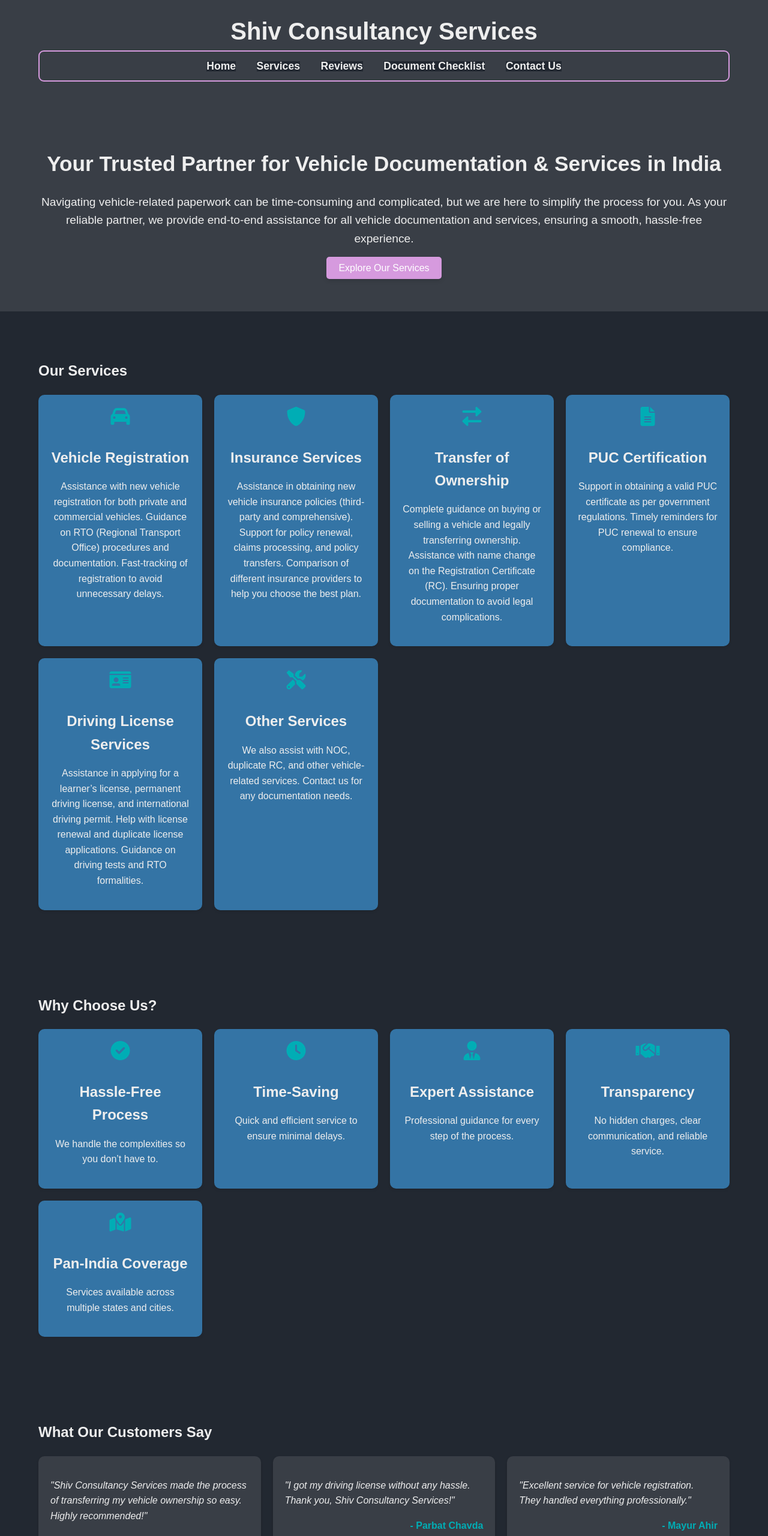
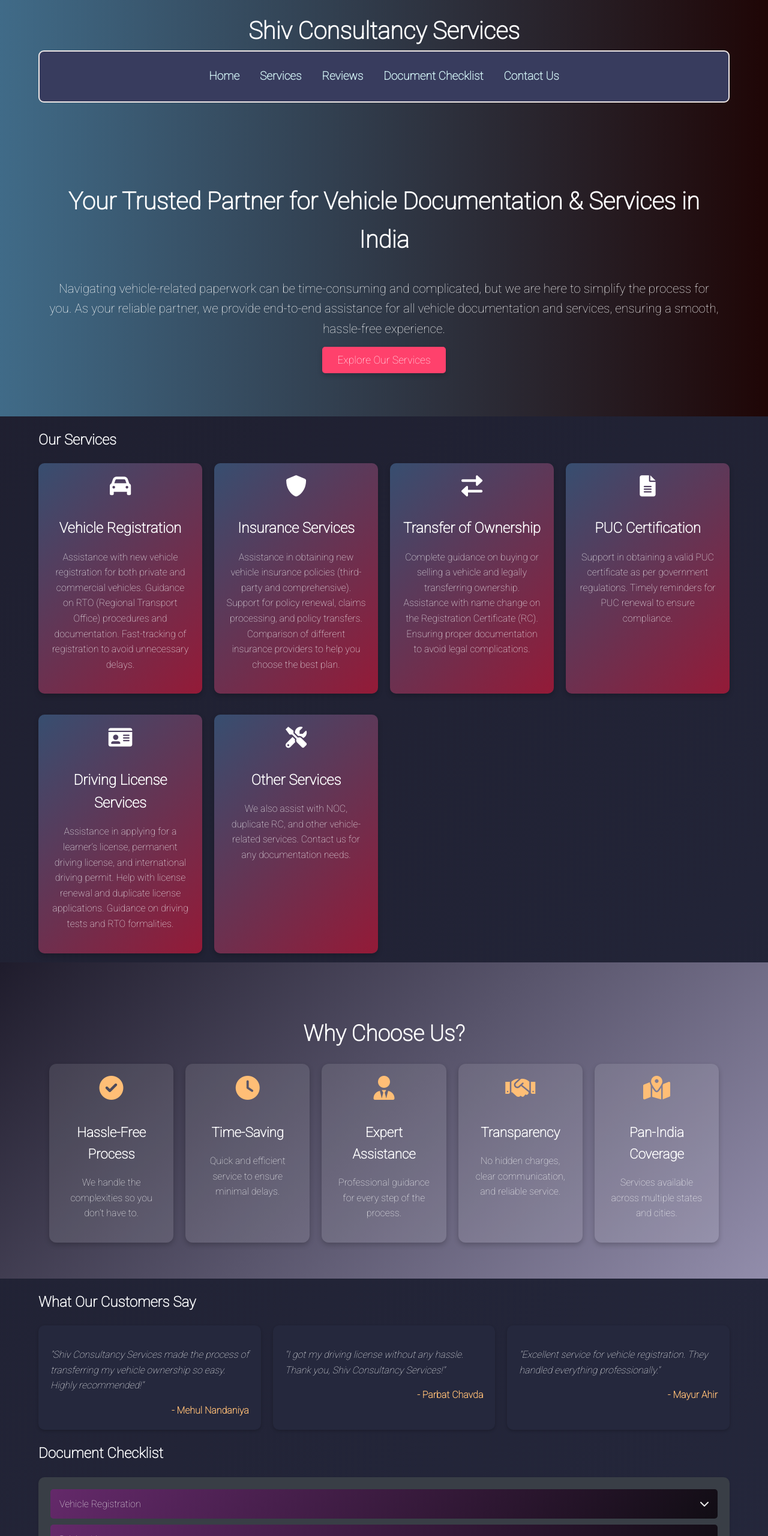
Before and after one commit to mehul-31/Web-Projs, a plain HTML site: page Shop WebSite/index.html in a window 1280 px wide. Shown: the top 2560 px of the page at 60% size. Drawn offline with Linux system fonts and the light colour scheme; a web font is replaced by a local one.

Commit message:
refactor HTML structure and improve form validation in JavaScript

```diff
--- a/Shop WebSite/index.html
+++ b/Shop WebSite/index.html
@@ -10,7 +10,7 @@
 <body>
   <!-- Header -->
   <header>
-    <div class="container" class="header1">
+    <div class="container header1">
       <h1>Shiv Consultancy Services</h1>
       <nav>
         <ul>
@@ -172,9 +172,9 @@
       <h2>Contact Us</h2>
       <div class="contact-info">
         <p><i class="fas fa-map-marker-alt"></i> Nr.Jodhpur Naka, Jam Khambhalia, Gujrat, 361305</p>
-        <p><i class="fas fa-phone"></i> +91 9016785573</p>
-        <p><i class="fas fa-phone"></i> +91 9909879800</p>
-        <p><i class="fas fa-envelope"></i> bhaya1970@gmail.com</p>
+        <p><i class="fas fa-phone"></i> +91 90167 85573</p>
+        <p><i class="fas fa-phone"></i> +91 99098 79800</p>
+        <p><i class="fas fa-envelope"></i> <a href="mailto:bhaya1970@gmail.com">bhaya1970@gmail.com</a></p>
       </div>
       <form>
         <input type="text" placeholder="Your Name" required>
@@ -192,6 +192,6 @@
     </div>
   </footer>
 
-  <script src="script.js"></script>
 </body>
+<script src="script.js"></script>
 </html>
--- a/Shop WebSite/script.js
+++ b/Shop WebSite/script.js
@@ -7,7 +7,11 @@ document.addEventListener('DOMContentLoaded', function () {
           e.preventDefault();
           const targetId = this.getAttribute('href').substring(1);
           const targetSection = document.getElementById(targetId);
+          if (targetSection) {
               targetSection.scrollIntoView({ behavior: 'smooth' });
+          } else {
+              console.warn(`Target section with id '${targetId}' not found.`);
+          }
       });
   });
 
@@ -18,11 +22,11 @@ document.addEventListener('DOMContentLoaded', function () {
       contactForm.addEventListener('submit', function (e) {
           e.preventDefault();
 
-        const name = contactForm.querySelector('input[type="text"]').value.trim();
+          const name = contactForm.querySelector('input[name="name"]').value.trim();
           const email = contactForm.querySelector('input[type="email"]').value.trim();
           const message = contactForm.querySelector('textarea').value.trim();
 
-        if (name === '' || email === '' || message === '') {
+          if (!name || !email || !message) {
               alert('Please fill in all fields.');
               return;
           }
@@ -32,13 +36,13 @@ document.addEventListener('DOMContentLoaded', function () {
               return;
           }
 
-        // If all validations pass, submit the form (you can replace this with an AJAX request)
+          // Simulating form submission (replace with AJAX request if needed)
           alert('Thank you for contacting us! We will get back to you soon.');
           contactForm.reset();
       });
   }
 
-    // Email validation helper function
+  // Email validation function
   function validateEmail(email) {
       const regex = /^[^\s@]+@[^\s@]+\.[^\s@]+$/;
       return regex.test(email);
@@ -49,30 +53,23 @@ document.addEventListener('DOMContentLoaded', function () {
 
   accordions.forEach(accordion => {
       const btn = accordion.querySelector('.accordion-btn');
-      const content = accordion.querySelector('.accordion-content');
-
+      if (btn) {
           btn.addEventListener('click', function () {
               accordion.classList.toggle('active');
           });
+      }
   });
 
   // Fade-in animations for sections
   const sections = document.querySelectorAll('.section');
 
-    const observer = new IntersectionObserver(
-      (entries) => {
+  const observer = new IntersectionObserver(entries => {
       entries.forEach(entry => {
           if (entry.isIntersecting) {
               entry.target.classList.add('visible');
           }
       });
-      },
-      {
-        threshold: 0.1, // Trigger animation when 10% of the section is visible
-      }
-    );
+  }, { threshold: 0.1 });
 
-    sections.forEach(section => {
-      observer.observe(section);
+  sections.forEach(section => observer.observe(section));
 });
-  });
--- a/Shop WebSite/styles.css
+++ b/Shop WebSite/styles.css
@@ -1,168 +1,285 @@
+@import url('https://fonts.googleapis.com/css2?family=Atkinson+Hyperlegible+Mono:ital,wght@0,200..800;1,200..800&family=Be+Vietnam+Pro:wght@100;400&family=Roboto:wght@100&display=swap');
+/* General Styles */
+*{
+  box-sizing: border-box;
+  font-family: 'Roboto', sans-serif;
+}
+/* Global Styling */
 body {
   font-family: Arial, sans-serif;
   margin: 0;
   padding: 0;
   line-height: 1.6;
-  color: #EEEEEE;
-  background-color: #222831;
+  color: #f8f9fa; /* Brighter text for better readability */
+  background: linear-gradient(135deg, #1e1e2e, #25283d); /* Subtle dark gradient */
 }
 
+/* Container */
 .container {
   width: 90%;
   max-width: 1200px;
   margin: 0 auto;
 }
 
+/* Header */
 header {
-  background: #393E46;
-  color: #EEEEEE;
+  background: linear-gradient(90deg, #406b88, #1f0606); /* Gradient for better visibility */
+  color: #ffffff;
   padding: 20px 0;
-  box-shadow: 0 2px 5px rgba(0, 0, 0, 0.1);
+  box-shadow: 0 2px 5px rgba(0, 0, 0, 0.2);
 }
-
-
 
 header h1 {
   text-align: center;
   margin: 0;
   font-size: 2.5em;
 }
-nav{
-  border: 2px solid #D69ADE;
+
+/* Navigation */
+nav {
+  border: 2px solid #eee7e6;
   border-radius: 9px;
+  background: #383c5e; /* Dark background for better contrast */
 }
 
 nav ul {
   list-style: none;
   text-align: center;
-  padding: 0;
-  margin: 10px 0;
-
+  padding: 10px 0;
 }
 
 nav ul li {
   display: inline;
   margin: 0 15px;
-  background-color: #222831;
-
-
 }
 
 nav ul li a {
-  color: #EEEEEE;
+  color: #cfeff2;
   text-decoration: none;
   font-weight: bold;
-  font-size: 1.1em;
-
-
+  font-size: 1.2em;
+  transition: color 0.3s;
 }
 
-.section {
-  padding: 60px 0;
-  opacity: 0;
-  transform: translateY(20px);
-  transition: opacity 0.6s ease-out, transform 0.6s ease-out;
+nav ul li a:hover {
+  color: #ffbe76;
 }
 
-.section.visible {
-  opacity: 1;
-  transform: translateY(0);
-}
-
+/* Hero Section */
 #home {
-  background: #393E46;
+  background: linear-gradient(90deg, #406b88, #1f0606);
   text-align: center;
-  color: #EEEEEE;
+  color: #ffffff;
+  padding: 80px 20px;
 }
 
 #home h2 {
-  margin-bottom: 20px;
-  font-size: 2.2em;
+  font-size: 2.5em;
 }
 
 #home p {
-  font-size: 1.2em;
+  font-size: 1.3em;
+}
+
+/* Button */
+.btn {
+  background: #ff416c;
+  color: #fff;
+  padding: 12px 25px;
+  font-size: 1.1em;
+  text-decoration: none;
+  border-radius: 5px;
+  box-shadow: 0 4px 8px rgba(0, 0, 0, 0.2);
+  transition: background 0.3s, transform 0.3s, box-shadow 0.3s;
+}
+
+.btn:hover {
+  background: #e0315a;
+  transform: translateY(-3px);
+  box-shadow: 0 6px 12px rgba(0, 0, 0, 0.3);
+}
+
+/* Why Choose Us Section */
+#why-choose-us {
+  background: linear-gradient(135deg, #1f1c2c, #928dab);
+  padding: 60px 20px;
+  text-align: center;
+}
+
+#why-choose-us h2 {
+  color: #ffffff;
+  font-size: 2.3em;
   margin-bottom: 20px;
 }
 
-.btn {
-  background: #D69ADE; /* Updated color */
-  color: #fff;
-  padding: 10px 20px;
-  text-decoration: none;
-  border-radius: 5px;
-  font-size: 1em;
-  transition: background 0.3s, transform 0.3s, box-shadow 0.3s;
-  box-shadow: 0 4px 6px rgba(0, 0, 0, 0.1);
+.why-choose-us-grid {
+  display: grid;
+  grid-template-columns: repeat(auto-fit, minmax(200px, 1fr));
+  gap: 20px;
 }
 
-.btn:hover {
-  background: #AA60C8;
-  transform: translateY(-3px);
-  box-shadow: 0 6px 8px rgba(0, 0, 0, 0.2);
+.reason {
+  padding: 20px;
+  background: rgba(255, 255, 255, 0.1);
+  border-radius: 12px;
+  box-shadow: 0 4px 8px rgba(0, 0, 0, 0.2);
+  transition: transform 0.3s, box-shadow 0.3s;
 }
 
-.btn:active {
-  transform: translateY(0);
-  box-shadow: 0 4px 6px rgba(0, 0, 0, 0.1);
+.reason:hover {
+  transform: translateY(-8px);
+  box-shadow: 0 8px 16px rgba(0, 0, 0, 0.3);
 }
 
-.services-grid, .why-choose-us-grid, .reviews-grid {
+.reason i {
+  font-size: 2.5em;
+  color: #ffbe76;
+  margin-bottom: 15px;
+}
+
+.reason h3 {
+  font-size: 1.4em;
+  color: #ffffff;
+  margin-bottom: 10px;
+}
+
+.reason p {
+  font-size: 1em;
+  color: #f8f9fa;
+}
+
+/* Services Section */
+.services-grid {
   display: grid;
   grid-template-columns: repeat(auto-fit, minmax(250px, 1fr));
   gap: 20px;
 }
 
-.service, .reason {
+.service {
   text-align: center;
   padding: 20px;
-  background: #3474a5; /* Updated color */
+  background: linear-gradient(135deg, #374e70, #941a37);
   border-radius: 10px;
-  box-shadow: 0 2px 5px rgba(0, 0, 0, 0.1);
+  box-shadow: 0 4px 8px rgba(0, 0, 0, 0.2);
   transition: transform 0.3s, box-shadow 0.3s;
+  margin-bottom: 15px;
 }
 
-.service:hover, .reason:hover {
+.service:hover {
   transform: translateY(-10px);
-  box-shadow: 0 8px 15px rgba(0, 0, 0, 0.2);
+  box-shadow: 0 8px 16px rgba(0, 0, 0, 0.3);
 }
 
-.service i, .reason i {
-  font-size: 2em;
+.service i {
+  font-size: 2.2em;
   margin-bottom: 10px;
-  color: #00ADB5;
+  color: #ffffff;
 }
 
-.service h3, .reason h3 {
+.service h3 {
   font-size: 1.5em;
   margin-bottom: 10px;
-  color: #EEEEEE;
+  color: #ffffff;
 }
 
-.service p, .reason p {
+.service p {
   font-size: 1em;
-  color: #EEEEEE;
+  color: #f8f9fa;
+}
+
+/* Review Section */
+.reviews-grid {
+  display: grid;
+  grid-template-columns: repeat(auto-fit, minmax(250px, 1fr));
+  gap: 20px;
 }
 
 .review {
-  background: #393E46;
+  background: #25283d;
   padding: 20px;
   border-radius: 10px;
-  box-shadow: 0 2px 5px rgba(0, 0, 0, 0.1);
+  box-shadow: 0 2px 5px rgba(0, 0, 0, 0.2);
 }
 
 .review p {
   font-style: italic;
-  color: #EEEEEE;
+  color: #f8f9fa;
 }
 
 .review span {
   display: block;
   text-align: right;
   font-weight: bold;
-  color: #00ADB5;
+  color: #ffbe76;
 }
 
+/* Contact Form */
+.contact-info {
+  text-align: center;
+  margin-bottom: 20px;
+}
+
+.contact-info p {
+  margin: 10px 0;
+  color: #f8f9fa;
+}
+
+.contact-info p a{
+  text-decoration: none;
+  color: #ff416c;
+  line-height: 1.2;
+  font-weight: bold;
+}
+
+form {
+  display: flex;
+  flex-direction: column;
+  gap: 10px;
+  max-width: 500px;
+  margin: auto;
+}
+
+form input, form textarea {
+  padding: 12px;
+  border: 1px solid #ff416c;
+  border-radius: 5px;
+  background: #25283d;
+  color: #ffffff;
+}
+
+form input::placeholder, form textarea::placeholder {
+  color: #f8f9fa;
+  opacity: 0.8;
+}
+
+form button {
+    background: linear-gradient(135deg, #ff416c, #ff4b2b);
+    color: #ffffff;
+    padding: 12px;
+    border: none;
+    border-radius: 5px;
+    cursor: pointer;
+    font-size: 1.1em;
+    transition: all 3s, transform 0.2s ease-in-out, box-shadow 0.3s ease-in-out;
+  }
+
+  form button:hover {
+    background: linear-gradient(135deg, #e0315a, #ff5733);
+    transform: scale(1.05);
+    box-shadow: 0px 4px 10px rgba(255, 65, 108, 0.5);
+  }
+
+
+/* Footer */
+footer {
+  background: linear-gradient(90deg, #25283d, #1e1e2e);
+  color: #f8f9fa;
+  text-align: center;
+  padding: 20px 0;
+  margin-top: 40px;
+}
+
+/* Documents List */
 .documents-list {
     background: #393E46;
     padding: 20px;
@@ -170,11 +287,12 @@ nav ul li a {
     box-shadow: 0 2px 5px rgba(0, 0, 0, 0.1);
   }
 
+  /* Accordion */
   .accordion-btn {
     width: 100%;
     padding: 15px;
     text-align: left;
-  background: #00ADB5;
+    background: linear-gradient(130deg,#7c1d7ea3,#110d14);
     color: #EEEEEE;
     border: none;
     cursor: pointer;
@@ -211,55 +329,3 @@ nav ul li a {
   .accordion.active .accordion-content {
     max-height: 200px;
   }
-
-.contact-info {
-  text-align: center;
-  margin-bottom: 20px;
-}
-
-.contact-info p {
-  margin: 10px 0;
-  color: #EEEEEE;
-}
-
-form {
-  display: flex;
-  flex-direction: column;
-  gap: 10px;
-}
-
-form input, form textarea {
-  padding: 10px;
-  border: 1px solid #00ADB5;
-  border-radius: 5px;
-  background: #393E46;
-  color: #EEEEEE;
-}
-
-form input::placeholder, form textarea::placeholder {
-  color: #EEEEEE;
-  opacity: 0.7;
-}
-
-form button {
-  background: #00ADB5;
-  color: #EEEEEE;
-  padding: 10px;
-  border: none;
-  border-radius: 5px;
-  cursor: pointer;
-  font-size: 1em;
-  transition: background 0.3s;
-}
-
-form button:hover {
-  background: #00777D;
-}
-
-footer {
-  background: #393E46;
-  color: #EEEEEE;
-  text-align: center;
-  padding: 20px 0;
-  margin-top: 40px;
-}
```
Lines whose indentation alone changed are shown as unchanged.
